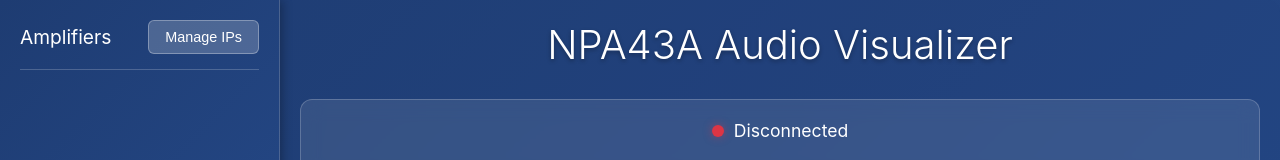
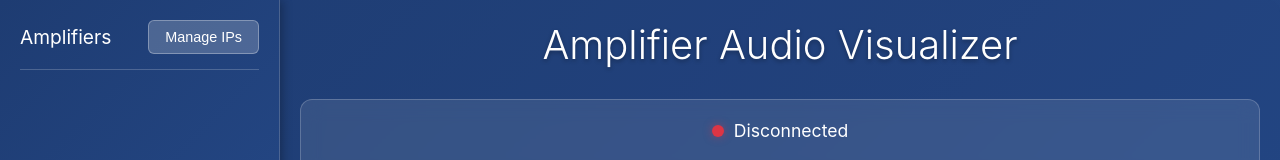
Before and after one commit to andrejames-eckho/amplifier-interface-zai, a website: page public/index.html in a window 1280 px wide. Shown: the top 160 px of the page. Drawn offline with Linux system fonts and the light colour scheme; no server answers.

```diff
--- a/public/index.html
+++ b/public/index.html
@@ -3,7 +3,7 @@
 <head>
     <meta charset="UTF-8">
     <meta name="viewport" content="width=device-width, initial-scale=1.0">
-    <title>NPA43A Audio Visualizer</title>
+    <title>Amplifier Audio Visualizer</title>
     <link rel="stylesheet" href="style.css">
 </head>
 <body>
@@ -22,7 +22,7 @@
 
     <div class="container">
         <header>
-            <h1>NPA43A Audio Visualizer</h1>
+            <h1>Amplifier Audio Visualizer</h1>
             <div class="connection-panel">
                 <div class="connection-status" id="connectionStatus">
                     <span class="status-indicator" id="statusIndicator"></span>
```
